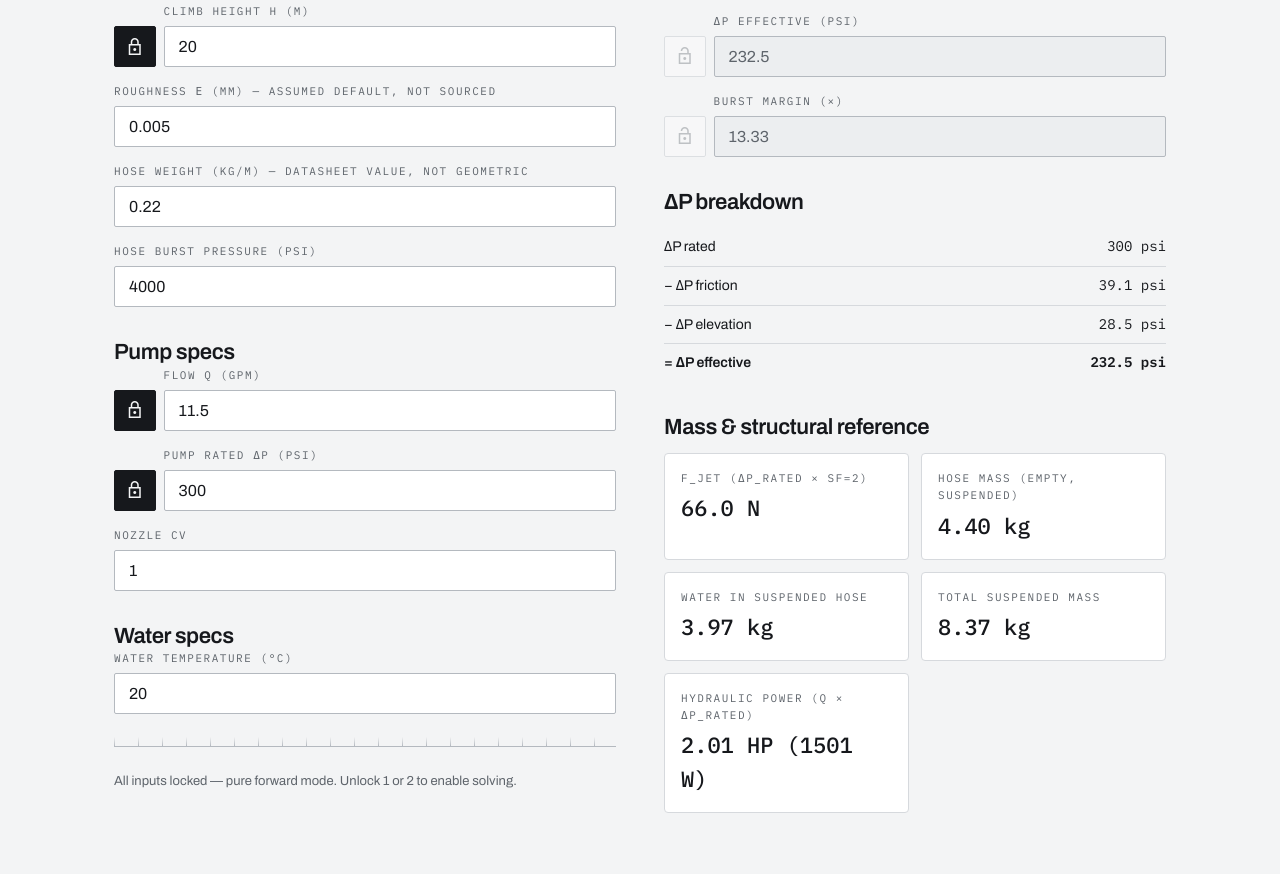
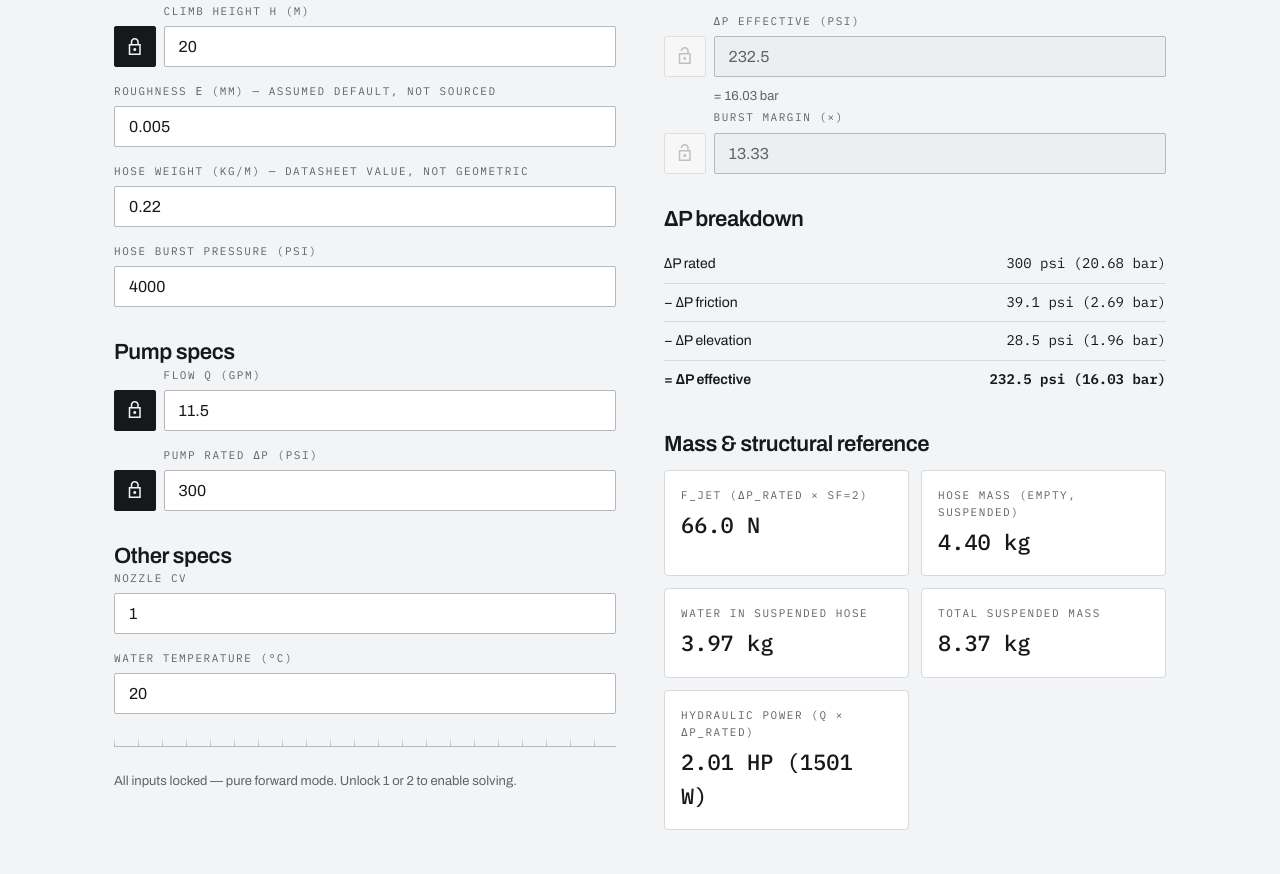
Before and after one commit to Tarsa-Robotics/TARSAFluidSimulator, a plain HTML site: page index.html in a window 1280 px wide. Shown: the part 1055-1929 px from the top of the page. Drawn offline with nearby package versions, Linux system fonts and the light colour scheme.

Commit message:
Show pressure outputs in bar alongside psi, move Nozzle Cv to Other specs
Co-Authored-By: Claude Sonnet 5 <noreply@anthropic.com>

```diff
--- a/index.html
+++ b/index.html
@@ -181,12 +181,11 @@
       </div>
     </div>
 
+    <h4 class="section-head t-h4">Other specs</h4>
     <div class="plain-field">
       <label class="field-label" for="in-Cv">Nozzle Cv</label>
       <input class="field" type="number" id="in-Cv" step="0.01" min="0.5" max="1">
     </div>
-
-    <h4 class="section-head t-h4">Water specs</h4>
     <div class="plain-field">
       <label class="field-label" for="in-T_c">Water temperature (°C)</label>
       <input class="field" type="number" id="in-T_c" step="1" min="0" max="40">
@@ -224,6 +223,7 @@
         <input class="field" type="number" id="out-dP_effective" step="0.1">
       </div>
     </div>
+    <p class="t-caption" id="dP_effective-bar" style="color:var(--fg-2);margin:-6px 0 4px calc(2.6rem + var(--sp-2))"></p>
     <p class="t-caption" id="infeasible-tag" style="color:var(--signal);margin:-6px 0 var(--sp-4) calc(2.6rem + var(--sp-2))" hidden></p>
 
     <div class="lockrow">
@@ -445,10 +445,12 @@
 const calc = window.TarsaCalc;
 
 const PSI_TO_PA = 6894.757293168361;
+const PA_TO_BAR = 100000; // exact, 1 bar = 100,000 Pa
 const GAL_TO_M3 = 0.003785411784; // exact US liquid gallon, m^3
 const WATTS_PER_HP = 745.6998715822702; // mechanical horsepower
 const psiToPa = (x) => x * PSI_TO_PA;
 const paToPsi = (x) => x / PSI_TO_PA;
+const paToBar = (x) => x / PA_TO_BAR;
 const gpmToM3s = (x) => (x * GAL_TO_M3) / 60.0;
 const m3sToGpm = (x) => (x * 60.0) / GAL_TO_M3;
 const mmToM = (x) => x / 1000.0;
@@ -834,6 +836,9 @@ function render() {
     // becomes inactive again.
   }
 
+  document.getElementById("dP_effective-bar").textContent =
+    `= ${paToBar(result.dP_effective).toFixed(2)} bar`;
+
   // --- velocity band tag ---
   const bandTag = document.getElementById("band-tag");
   const band = result.velocity_band;
@@ -850,10 +855,14 @@ function render() {
   burstTag.textContent = "Below SF=2";
 
   // --- ΔP breakdown table ---
-  document.getElementById("dp-rated").textContent = `${(inputs.dP_rated_pa / PSI_TO_PA).toFixed(0)} psi`;
-  document.getElementById("dp-friction").textContent = `${(result.dP_friction / PSI_TO_PA).toFixed(1)} psi`;
-  document.getElementById("dp-elevation").textContent = `${(result.dP_elevation / PSI_TO_PA).toFixed(1)} psi`;
-  document.getElementById("dp-effective").textContent = `${(result.dP_effective / PSI_TO_PA).toFixed(1)} psi`;
+  document.getElementById("dp-rated").textContent =
+    `${(inputs.dP_rated_pa / PSI_TO_PA).toFixed(0)} psi (${paToBar(inputs.dP_rated_pa).toFixed(2)} bar)`;
+  document.getElementById("dp-friction").textContent =
+    `${(result.dP_friction / PSI_TO_PA).toFixed(1)} psi (${paToBar(result.dP_friction).toFixed(2)} bar)`;
+  document.getElementById("dp-elevation").textContent =
+    `${(result.dP_elevation / PSI_TO_PA).toFixed(1)} psi (${paToBar(result.dP_elevation).toFixed(2)} bar)`;
+  document.getElementById("dp-effective").textContent =
+    `${(result.dP_effective / PSI_TO_PA).toFixed(1)} psi (${paToBar(result.dP_effective).toFixed(2)} bar)`;
   document.getElementById("dp-effective-row").classList.toggle("infeasible", !result.feasible);
 
   // --- mass / structural stats ---
```
